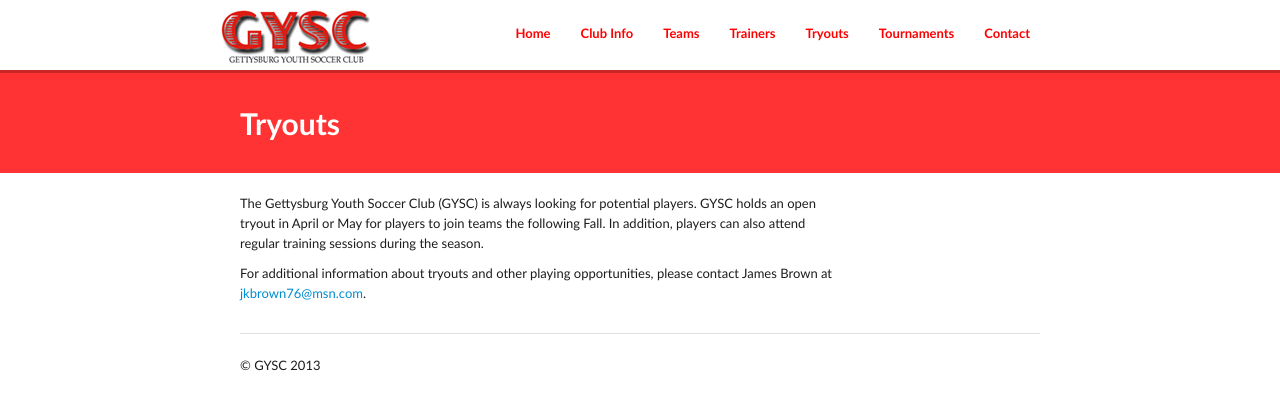
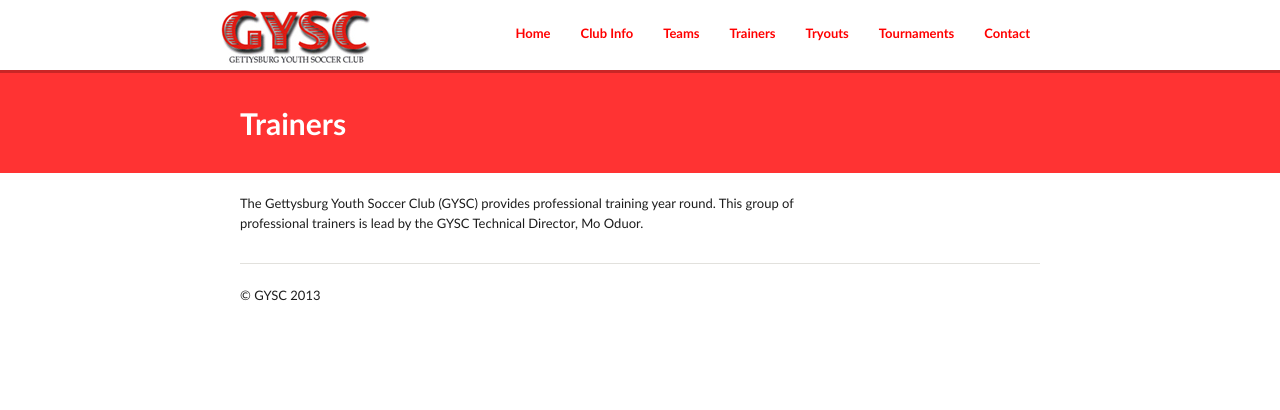
Before and after one commit to GYSC/gysc.github.com, a Jekyll site: the page built from tryouts.md, in a window 1280 px wide. Shown: the top 410 px of the page. Built offline with Jekyll 4.4.1, drawn with Linux system fonts in a browser that asks for light colours.

Commit message:
all files

```diff
--- a/tryouts.md
+++ b/tryouts.md
@@ -1,10 +1,7 @@
 ---
 layout: page
-title: Tryouts
+title: Trainers
 img:
-tags: gettysburg youth soccer club, gettysburg, youth, soccer, club, tryouts
-permalink: /tryouts/
+tags: gettysburg youth soccer club, gettysburg, youth, soccer, club, trainers
 ---
-The Gettysburg Youth Soccer Club (GYSC) is always looking for potential players. GYSC holds an open tryout in April or May for players to join teams the following Fall. In addition, players can also attend regular training sessions during the season.
-
-For additional information about tryouts and other playing opportunities, please contact James Brown at <a href="mailto:jkbrown76@msn.com">jkbrown76@msn.com</a>.
+The Gettysburg Youth Soccer Club (GYSC) provides professional training year round. This group of professional trainers is lead by the GYSC Technical Director, Mo Oduor.
```
Also changed, not shown: trainers.md (added, +14 -0 lines).
